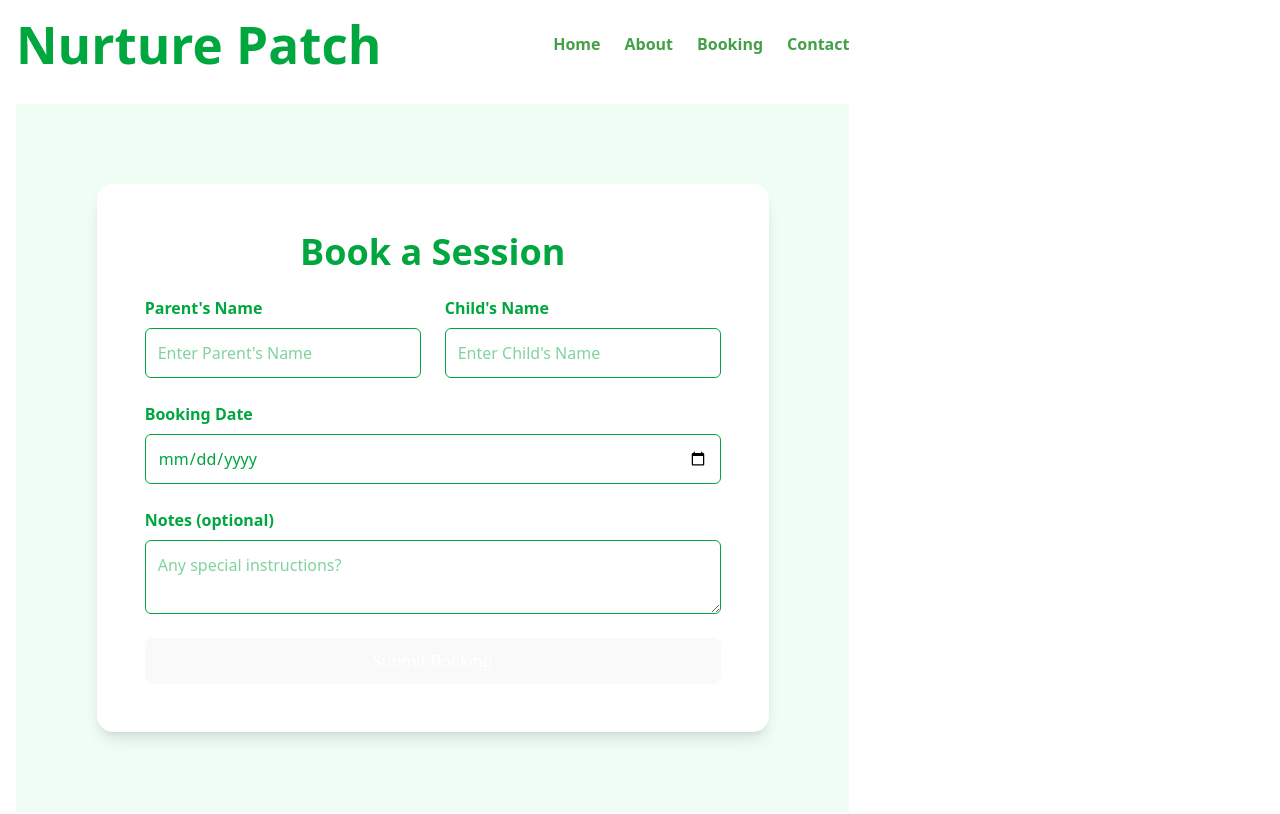
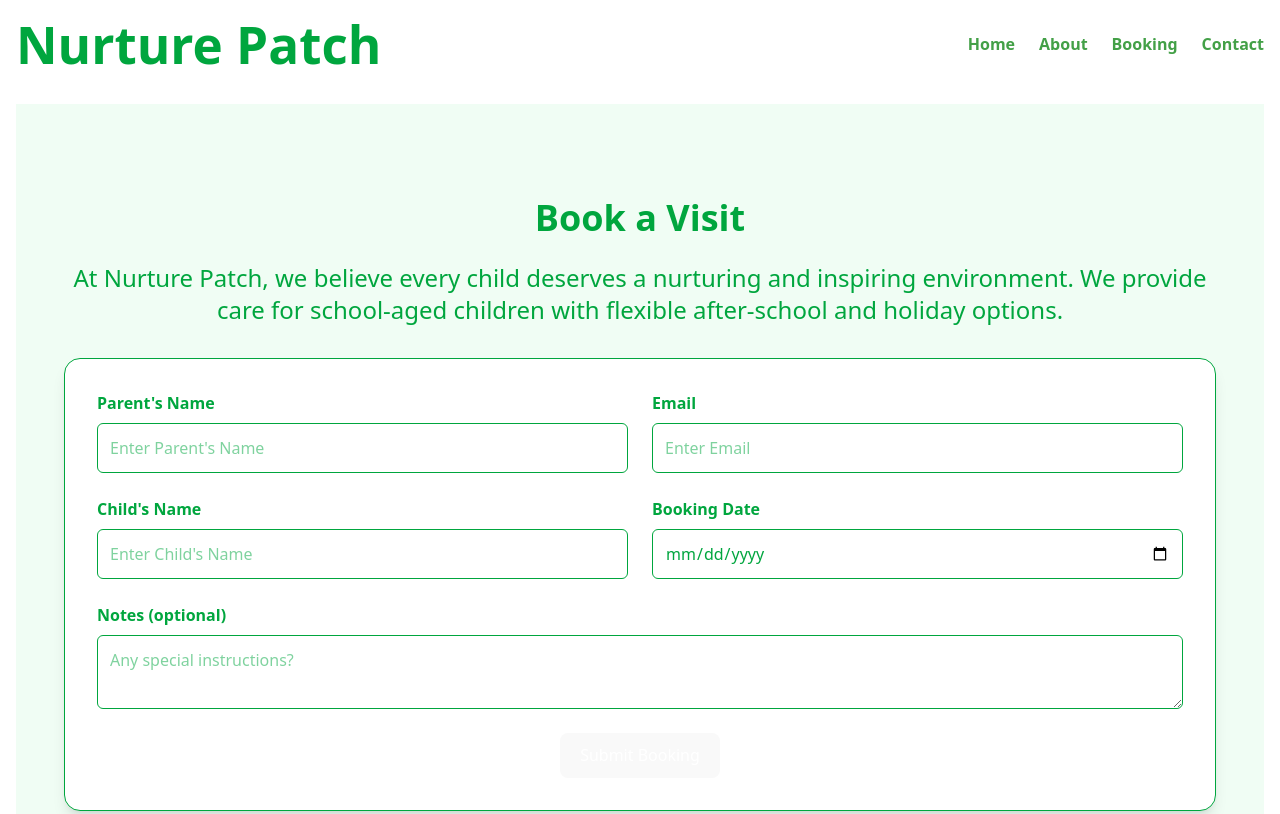
Before and after one commit to oluwaseunolusanya/nurture-patch, a React (Vite) app: page /booking in a window 1280 px wide. Shown: the top 814 px of the page. Built offline with nearby package versions, Linux system fonts and the light colour scheme.

Commit message:
Refactored features.

```diff
--- a/src/components/Contact.jsx
+++ b/src/components/Contact.jsx
@@ -9,7 +9,7 @@ function Contact() {
       </p>
       <div className="space-y-2 text-center">
         <p className="text-lg">
-          <strong>Email:</strong> <a href="mailto:childcare.nurturepatch@gmail.com" className="underline hover:text-green-800">childcare@nurturepatch.co.uk</a>
+          <strong>Email:</strong> <a href="mailto:childcare.nurturepatch@gmail.com" className="underline hover:text-green-800">childcare.nurturepatch@gmail.com</a>
         </p>
         <p className="text-lg">
           <strong>Phone:</strong> <a href="tel:+447868831627" className="underline hover:text-green-800">+44 7868 831627</a>
--- a/src/pages/Booking.jsx
+++ b/src/pages/Booking.jsx
@@ -3,6 +3,7 @@ import React, { useState } from 'react';
 function Booking() {
   const [formData, setFormData] = useState({
     parentName: '',
+    email: '',
     childName: '',
     bookingDate: '',
     notes: '',
@@ -10,73 +11,69 @@ function Booking() {
 
   const [isSubmitted, setIsSubmitted] = useState(false);
   const [errorMessage, setErrorMessage] = useState('');
+  const [isLoading, setIsLoading] = useState(false);
 
   const handleChange = (e) => {
     const { name, value } = e.target;
-    setFormData({
-      ...formData,
-      [name]: value,
-    });
+    setFormData({ ...formData, [name]: value });
   };
 
   const handleSubmit = async (e) => {
     e.preventDefault();
-
-    if (!formData.parentName || !formData.childName || !formData.bookingDate) {
+    if (!formData.parentName || !formData.email || !formData.childName || !formData.bookingDate) {
       setErrorMessage('Please fill in all required fields.');
       return;
     }
 
+    setIsLoading(true);
     try {
       const res = await fetch('/booking', {
         method: 'POST',
-        headers: {
-          'Content-Type': 'application/json',
-        },
+        headers: { 'Content-Type': 'application/json' },
         body: JSON.stringify(formData),
       });
+      const result = await res.json();
 
-      const result = await res.json();
-      if(result.success) {
+      if (result.success) {
         setIsSubmitted(true);
-        setFormData({
-          parentName: '',
-          childName: '',
-          bookingDate: '',
-          notes: '',
-        });
+        setFormData({ parentName: '', email: '', childName: '', bookingDate: '', notes: '' });
         setErrorMessage('');
       } else {
-        throw new Error(result.message || 'Failed to send booking. Please try again later.');
+        throw new Error(result.message || 'Failed to send booking.');
       }
     } catch (error) {
-      console.error('Failed to send booking:', error);
+      console.error(error);
       setErrorMessage('Failed to send booking. Please try again later.');
+    } finally {
+      setIsLoading(false);
     }
   };
 
   return (
-    <section className="bg-green-50 text-green-600 py-12 sm:py-16 md:py-20 px-6 sm:px-8 md:px-12 flex justify-center">
-      <div className="bg-white shadow-lg rounded-2xl p-8 sm:p-10 md:p-12 w-full max-w-2xl">
-        <h2 className="text-3xl sm:text-4xl font-bold mb-6 text-center">Book a Session</h2>
+    <section className="w-full min-h-screen bg-green-50 flex items-center justify-center text-green-600 px-4 sm:px-8 md:px-12">
+      <div className="w-full max-w-[95vw]"> {/* Always spans most of viewport width */}
+        <h2 className="text-3xl sm:text-4xl font-bold mb-6 text-center">Book a Visit</h2>
+        <p className="text-center text-lg sm:text-xl md:text-2xl mb-8">
+          At Nurture Patch, we believe every child deserves a nurturing and inspiring environment.
+          We provide care for school-aged children with flexible after-school and holiday options.
+        </p>
 
         {isSubmitted ? (
-          <div className="text-center p-6 bg-green-100 border border-green-600 rounded-md">
-            <p className="text-lg text-green-700">
-              Your booking has been submitted successfully! We’ll get back to you shortly.
-            </p>
+          <div className="text-center p-6 bg-green-100 border border-green-600 rounded-xl shadow-md">
+            ✅ Your booking has been submitted successfully! We will get back to you shortly.
           </div>
         ) : (
-          <form className="space-y-6" onSubmit={handleSubmit}>
+          <form
+            onSubmit={handleSubmit}
+            className="space-y-6 bg-white p-8 rounded-2xl shadow-lg border mx-auto w-full"
+          >
             {errorMessage && (
               <p className="text-red-600 text-center font-medium">{errorMessage}</p>
             )}
 
             <div className="grid grid-cols-1 sm:grid-cols-2 gap-6">
               <div className="flex flex-col">
-                <label htmlFor="parentName" className="block mb-2 font-semibold">
-                  Parent&apos;s Name
-                </label>
+                <label htmlFor="parentName" className="mb-2 font-semibold">Parent&apos;s Name</label>
                 <input
                   type="text"
                   id="parentName"
@@ -90,9 +87,23 @@ function Booking() {
               </div>
 
               <div className="flex flex-col">
-                <label htmlFor="childName" className="block mb-2 font-semibold">
-                  Child&apos;s Name
-                </label>
+                <label htmlFor="email" className="mb-2 font-semibold">Email</label>
+                <input
+                  type="email"
+                  id="email"
+                  name="email"
+                  value={formData.email}
+                  onChange={handleChange}
+                  placeholder="Enter Email"
+                  className="border rounded-md p-3 w-full focus:outline-none focus:ring-2 focus:ring-green-300"
+                  required
+                />
+              </div>
+            </div>
+
+            <div className="grid grid-cols-1 sm:grid-cols-2 gap-6">
+              <div className="flex flex-col">
+                <label htmlFor="childName" className="mb-2 font-semibold">Child&apos;s Name</label>
                 <input
                   type="text"
                   id="childName"
@@ -104,12 +115,9 @@ function Booking() {
                   required
                 />
               </div>
-            </div>
 
               <div className="flex flex-col">
-              <label htmlFor="bookingDate" className="block mb-2 font-semibold">
-                Booking Date
-              </label>
+                <label htmlFor="bookingDate" className="mb-2 font-semibold">Booking Date</label>
                 <input
                   type="date"
                   id="bookingDate"
@@ -120,11 +128,10 @@ function Booking() {
                   required
                 />
               </div>
+            </div>
 
             <div className="flex flex-col">
-              <label htmlFor="notes" className="block mb-2 font-semibold">
-                Notes (optional)
-              </label>
+              <label htmlFor="notes" className="mb-2 font-semibold">Notes (optional)</label>
               <textarea
                 id="notes"
                 name="notes"
@@ -137,9 +144,12 @@ function Booking() {
 
             <button
               type="submit"
-              className="bg-green-600 text-white font-semibold px-6 py-3 rounded-full w-full hover:bg-green-700 transition"
+              disabled={isLoading}
+              className={`${
+                isLoading ? 'bg-green-400' : 'bg-green-600 hover:bg-green-700'
+              } text-white font-semibold px-6 py-3 rounded-full w-full sm:w-auto mx-auto block mt-6 transition`}
             >
-              Submit Booking
+              {isLoading ? 'Submitting...' : 'Submit Booking'}
             </button>
           </form>
         )}
```
Lines whose indentation alone changed are shown as unchanged.
